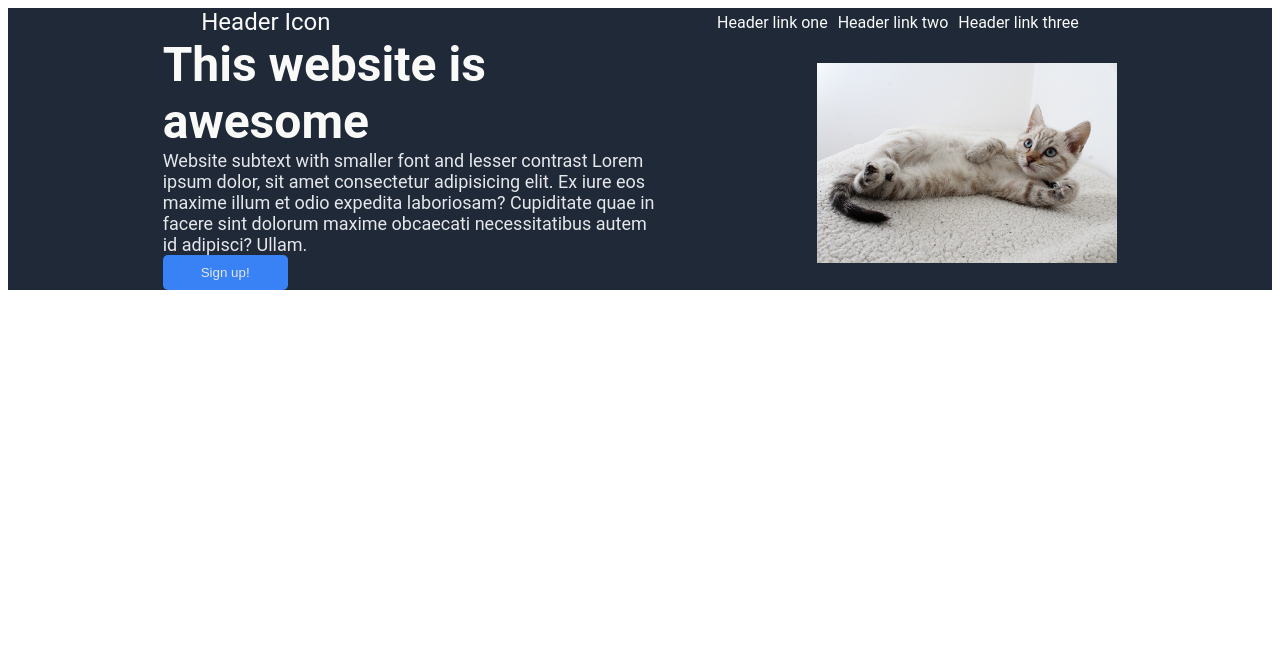
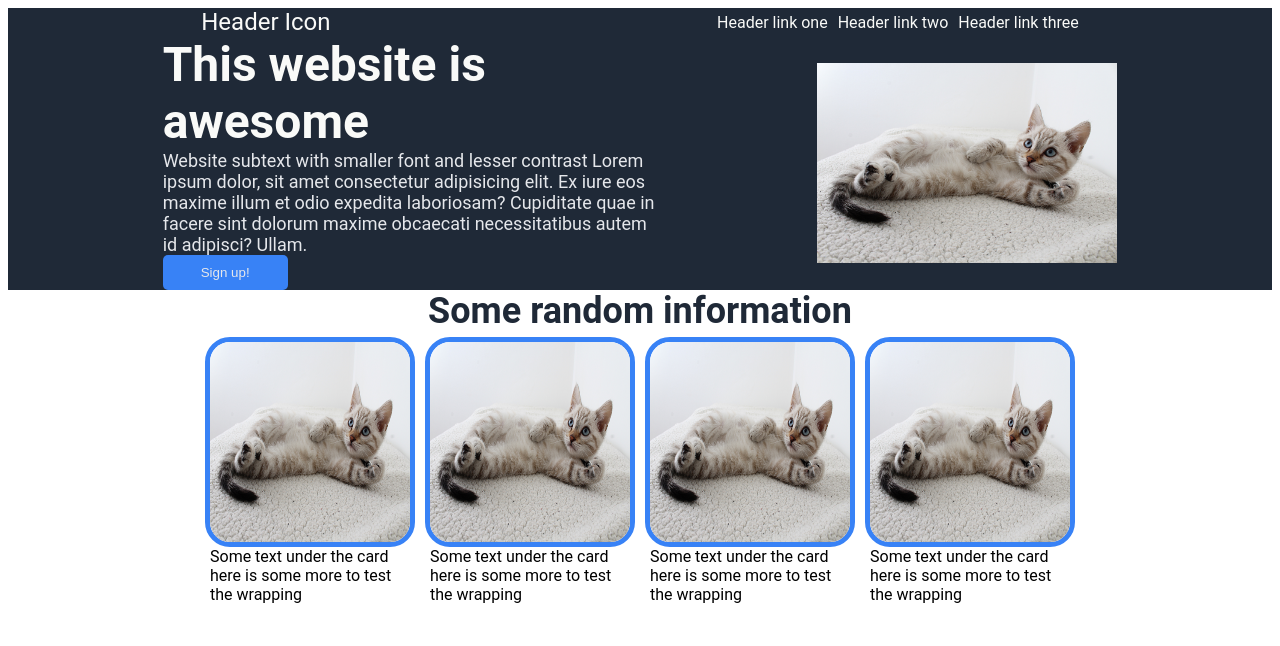
Before and after one commit to FaiyaazHawk/landing-page, a plain HTML site: page index.html in a window 1280 px wide. Drawn offline with Linux system fonts and the light colour scheme.

Commit message:
will add html and css to Some random info section

```diff
--- a/index.html
+++ b/index.html
@@ -23,7 +23,26 @@
             <button class="hero-button" type="button">Sign up!</button>
         </div>
         <div class="right-hero">
-            <img src="./images/pexels-anel-rossouw-2558605.jpg" alt="Cute cat laying to the right looking up">
+            <img class="catimg" src="./images/pexels-anel-rossouw-2558605.jpg" alt="Cute cat laying to the right looking up">
+        </div>
+    </div>
+    <div class="sub-heading">Some random information</div>
+    <div class="info-container">
+        <div class="card">
+            <img class="card-img" src="./images/pexels-anel-rossouw-2558605.jpg" alt="Cute cat laying to the right looking up">
+            <div class="card-text">Some text under the card here is some more to test the wrapping</div>
+        </div>
+        <div class="card">
+            <img class="card-img" src="./images/pexels-anel-rossouw-2558605.jpg" alt="Cute cat laying to the right looking up">
+            <div class="card-text">Some text under the card here is some more to test the wrapping</div>
+        </div>
+        <div class="card">
+            <img class="card-img" src="./images/pexels-anel-rossouw-2558605.jpg" alt="Cute cat laying to the right looking up">
+            <div class="card-text">Some text under the card here is some more to test the wrapping</div>
+        </div>
+        <div class="card">
+            <img class="card-img" src="./images/pexels-anel-rossouw-2558605.jpg" alt="Cute cat laying to the right looking up">
+            <div class="card-text">Some text under the card here is some more to test the wrapping</div>
         </div>
     </div>
 </body>
--- a/styles.css
+++ b/styles.css
@@ -1,4 +1,4 @@
-html {
+body {
     background-color: white;
     display: flex;
     flex-direction: column;
@@ -13,9 +13,7 @@ a {
     text-decoration: none;
 }
 
-img {
-    width: 300px;
-}
+
 
 .icon {
     font-size: 24px;
@@ -74,4 +72,46 @@ img {
     display: flex;
     justify-content: center;
     align-items: center;
+
 }
+.catimg {
+    width:300px
+}
+
+.sub-heading {
+    text-align: center;
+    font-size: 36px;
+    font-weight: bolder;
+    color: #1F2937;
+}
+
+.info-container {
+    display: flex;
+    justify-content: center;
+    align-items: center;
+}
+
+.card {
+    display: flex;
+    flex-direction: column;
+    align-items: center;
+    flex-wrap: wrap;
+    height: 300px;
+    width: auto;
+    margin: 5px;
+}
+
+.card-img {
+
+    border: 5px solid #3882F6;
+    border-radius: 25px;
+    width: 200px;
+    height: 200px;
+}
+
+.card-text {
+    display: flex;
+    flex-direction: column;
+    justify-content: flex-start;
+    width: 200px;
+}
```
